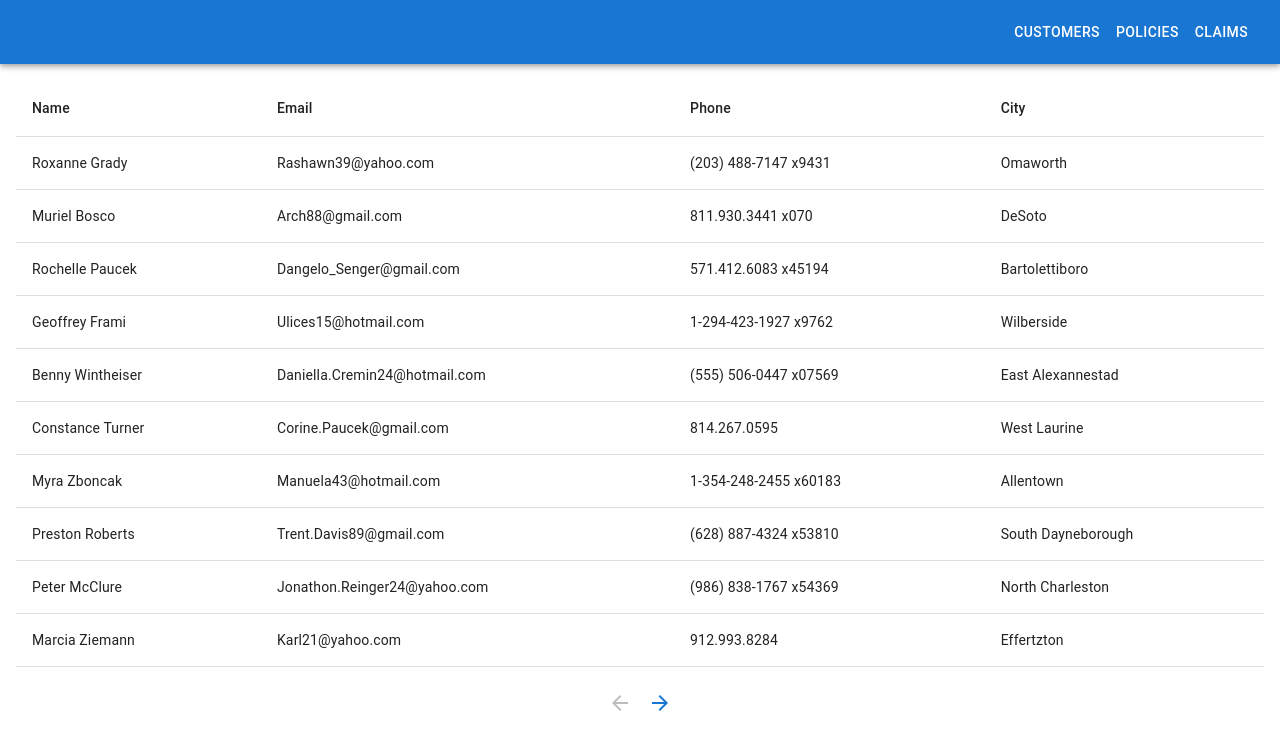
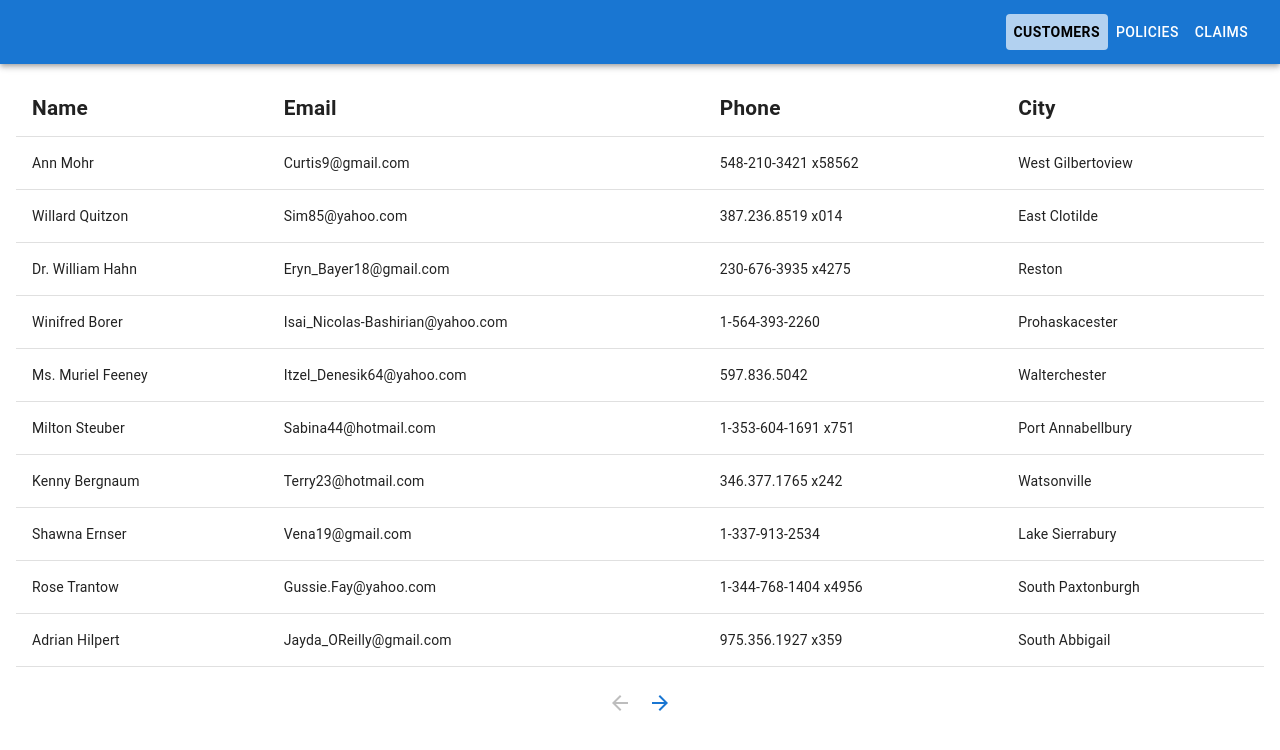
Before and after one commit to Indraja9090/IndrajaBrishRepo, a React (Create React App) app: page /customers in a window 1280 px wide. Shown: the top 750 px of the page. Built offline with nearby package versions, Linux system fonts and the light colour scheme; data requests are answered from the project's data file.

Commit message:
Modified the Nav bar stying.

```diff
--- a/db.json
+++ b/db.json
@@ -1,306 +1,306 @@
 {
   "customers": [
     {
-      "id": "447135a9-c32e-4da7-b4c8-204d5a9449bd",
-      "name": "Roxanne Grady",
-      "email": "Rashawn39@yahoo.com",
-      "phone": "(203) 488-7147 x9431",
-      "address": "Omaworth"
+      "id": "ce1d1e3e-f634-4611-872f-cd89f077f98b",
+      "name": "Ann Mohr",
+      "email": "Curtis9@gmail.com",
+      "phone": "548-210-3421 x58562",
+      "address": "West Gilbertoview"
     },
     {
-      "id": "491d4a2e-f264-4065-b14d-cd2ede809cb3",
-      "name": "Muriel Bosco",
-      "email": "Arch88@gmail.com",
-      "phone": "811.930.3441 x070",
-      "address": "DeSoto"
+      "id": "6ce34d05-05dc-40af-aa2c-7d500f631bb8",
+      "name": "Willard Quitzon",
+      "email": "Sim85@yahoo.com",
+      "phone": "387.236.8519 x014",
+      "address": "East Clotilde"
     },
     {
-      "id": "97482c98-0e8e-4dc1-a306-0fd54000cd9c",
-      "name": "Rochelle Paucek",
-      "email": "Dangelo_Senger@gmail.com",
-      "phone": "571.412.6083 x45194",
-      "address": "Bartolettiboro"
+      "id": "47507f6f-8525-401f-aedd-1839aa1f1fb7",
+      "name": "Dr. William Hahn",
+      "email": "Eryn_Bayer18@gmail.com",
+      "phone": "230-676-3935 x4275",
+      "address": "Reston"
     },
     {
-      "id": "588b1ed7-8672-4567-96ac-33e22981eb34",
-      "name": "Geoffrey Frami",
-      "email": "Ulices15@hotmail.com",
-      "phone": "1-294-423-1927 x9762",
-      "address": "Wilberside"
+      "id": "26a26673-416f-45ef-8ecd-52f19695945b",
+      "name": "Winifred Borer",
+      "email": "Isai_Nicolas-Bashirian@yahoo.com",
+      "phone": "1-564-393-2260",
+      "address": "Prohaskacester"
     },
     {
-      "id": "5bd9e2c1-d4cd-4a2e-9dd1-68a98e05ef59",
-      "name": "Benny Wintheiser",
-      "email": "Daniella.Cremin24@hotmail.com",
-      "phone": "(555) 506-0447 x07569",
-      "address": "East Alexannestad"
+      "id": "0577a2e5-7d6f-4f4d-8b6c-69f69a3c3bef",
+      "name": "Ms. Muriel Feeney",
+      "email": "Itzel_Denesik64@yahoo.com",
+      "phone": "597.836.5042",
+      "address": "Walterchester"
     },
     {
-      "id": "78b947d9-c8cf-40a0-b04e-bb24f32c2f2f",
-      "name": "Constance Turner",
-      "email": "Corine.Paucek@gmail.com",
-      "phone": "814.267.0595",
-      "address": "West Laurine"
+      "id": "1cd4fa85-4d97-4f9d-ab6a-a50ddb22dfe4",
+      "name": "Milton Steuber",
+      "email": "Sabina44@hotmail.com",
+      "phone": "1-353-604-1691 x751",
+      "address": "Port Annabellbury"
     },
     {
-      "id": "88fb34a2-d0d3-4289-8548-3b80e1af7654",
-      "name": "Myra Zboncak",
-      "email": "Manuela43@hotmail.com",
-      "phone": "1-354-248-2455 x60183",
-      "address": "Allentown"
+      "id": "648454ff-ecb9-480f-b6ca-a3ffeb9fba37",
+      "name": "Kenny Bergnaum",
+      "email": "Terry23@hotmail.com",
+      "phone": "346.377.1765 x242",
+      "address": "Watsonville"
     },
     {
-      "id": "60b2f3d6-e33d-447c-8738-98cc319951d2",
-      "name": "Preston Roberts",
-      "email": "Trent.Davis89@gmail.com",
-      "phone": "(628) 887-4324 x53810",
-      "address": "South Dayneborough"
+      "id": "21c29270-5e2b-4b1d-832e-e6c225246418",
+      "name": "Shawna Ernser",
+      "email": "Vena19@gmail.com",
+      "phone": "1-337-913-2534",
+      "address": "Lake Sierrabury"
     },
     {
-      "id": "ae0c313d-ccaa-49fc-8ef0-7adb89b5f4a1",
-      "name": "Peter McClure",
-      "email": "Jonathon.Reinger24@yahoo.com",
-      "phone": "(986) 838-1767 x54369",
-      "address": "North Charleston"
+      "id": "7844e3b1-8155-4f88-bd3c-a86031a80297",
+      "name": "Rose Trantow",
+      "email": "Gussie.Fay@yahoo.com",
+      "phone": "1-344-768-1404 x4956",
+      "address": "South Paxtonburgh"
     },
     {
-      "id": "76bee50e-662e-45e0-af0c-8f552c9e258b",
-      "name": "Marcia Ziemann",
-      "email": "Karl21@yahoo.com",
-      "phone": "912.993.8284",
-      "address": "Effertzton"
+      "id": "99b0d39d-c7df-4130-a31d-a2e1fc696868",
+      "name": "Adrian Hilpert",
+      "email": "Jayda_OReilly@gmail.com",
+      "phone": "975.356.1927 x359",
+      "address": "South Abbigail"
     },
     {
-      "id": "f2d4dea8-e06d-469a-b1c1-73c515eb9d38",
-      "name": "Nancy Cummerata",
-      "email": "Sophie.Lindgren@gmail.com",
-      "phone": "1-553-759-2191 x634",
-      "address": "New Eriberto"
+      "id": "03ef5862-a25e-4a72-b530-25f9bfda4225",
+      "name": "Ms. Nancy Lang",
+      "email": "Jayson69@gmail.com",
+      "phone": "306-484-3524 x26834",
+      "address": "Rubyemouth"
     },
     {
-      "id": "19a2f8f3-dfdf-4a4a-9938-181dc5b70128",
-      "name": "Sherry Mante",
-      "email": "Johnathon_Schamberger@yahoo.com",
-      "phone": "(850) 645-5614 x21858",
-      "address": "South Devenboro"
+      "id": "13162429-eb68-4420-a367-a74e7218ced5",
+      "name": "Brian Lakin-Schneider",
+      "email": "Lowell.Osinski41@gmail.com",
+      "phone": "742-455-9080",
+      "address": "South Rossie"
     },
     {
-      "id": "0e689dde-6255-491d-a984-de693e72ba6f",
-      "name": "Rex Heidenreich",
-      "email": "Edwardo14@gmail.com",
-      "phone": "(475) 345-2083",
-      "address": "Lake Susana"
+      "id": "92222e93-f943-4980-b046-e6e0b852a717",
+      "name": "Lance Thiel MD",
+      "email": "Kamren36@gmail.com",
+      "phone": "884-533-3344",
+      "address": "Port Shakira"
     },
     {
-      "id": "5fc7d321-94d6-45bf-b55b-bbcb7f14881c",
-      "name": "Leslie Cassin",
-      "email": "Piper_Moen64@gmail.com",
-      "phone": "381-883-8163 x4925",
-      "address": "Battle Creek"
+      "id": "46ef28c0-a6f6-413f-8b4f-0836a4f8990c",
+      "name": "Jay Stark",
+      "email": "Adriel_Kozey87@gmail.com",
+      "phone": "(760) 420-8473",
+      "address": "Kileyfield"
     },
     {
-      "id": "c663656a-e5c0-4eb9-b418-c669ff41b39c",
-      "name": "Abraham Langosh",
-      "email": "Logan.Schaden@hotmail.com",
-      "phone": "908-933-3603 x99848",
-      "address": "Columbus"
+      "id": "1a2df9c3-82a1-4c10-bc8f-7a71756eec1c",
+      "name": "Jake Von-Russel Jr.",
+      "email": "Chasity_Lehner@yahoo.com",
+      "phone": "569.990.3389",
+      "address": "North Lafayette"
     },
     {
-      "id": "1bdd30fd-be8d-43f5-a123-f1da98634220",
-      "name": "Kyle Schuppe",
-      "email": "Giovanna_Kertzmann26@yahoo.com",
-      "phone": "(267) 750-7119 x75154",
-      "address": "South Tracey"
+      "id": "82d83a5d-9dc0-4e9e-989d-c4e7d994a4b6",
+      "name": "Carlton Jenkins",
+      "email": "Alessia12@yahoo.com",
+      "phone": "1-904-761-7132 x605",
+      "address": "Port Milton"
     },
     {
-      "id": "db67adae-b902-4491-8170-5ef9cd9d73ad",
-      "name": "Dominick Becker",
-      "email": "Monty.Friesen97@yahoo.com",
-      "phone": "810.982.6629 x1628",
-      "address": "Parker"
+      "id": "1f5cbf8f-deb5-450d-a1bd-d891b5b377ec",
+      "name": "Kay Jast",
+      "email": "Lucious88@hotmail.com",
+      "phone": "1-875-766-0315 x7727",
+      "address": "Littletown"
     },
     {
-      "id": "9a9447d2-ad50-442d-90a2-93cd863856ec",
-      "name": "Mr. Dustin Krajcik",
-      "email": "Keshaun.Cummings31@hotmail.com",
-      "phone": "(340) 721-3927 x944",
-      "address": "Fort Myers"
+      "id": "0d532a68-a8d7-4e26-9adf-61e5fa5b6791",
+      "name": "Priscilla Kunde",
+      "email": "Bernice.Metz41@yahoo.com",
+      "phone": "(274) 335-1168 x6582",
+      "address": "East Ezra"
     },
     {
-      "id": "2f06e756-d0d4-43fd-a97d-8b8448aa375b",
-      "name": "Mr. Bryant Hermann",
-      "email": "Jarvis_Hauck31@gmail.com",
-      "phone": "586-411-9467 x07000",
-      "address": "Hackettfield"
+      "id": "e3418891-3ae3-4529-a1f7-cc8bfd5025a0",
+      "name": "Lela Harber",
+      "email": "Murray41@hotmail.com",
+      "phone": "456.796.6729",
+      "address": "Rosestad"
     },
     {
-      "id": "6aff3de5-f3cb-4464-aca4-2891b712d681",
-      "name": "Josefina Green",
-      "email": "Wilfredo67@gmail.com",
-      "phone": "1-559-950-4361 x963",
-      "address": "East Vaughncester"
+      "id": "4cc7f58b-0002-49f4-a15b-ab8466671982",
+      "name": "Marilyn Deckow",
+      "email": "Roel24@hotmail.com",
+      "phone": "(553) 585-3942 x60048",
+      "address": "Robelborough"
     }
   ],
   "policies": [
     {
-      "id": "f9220009-7920-44ef-9e98-3410f8f94305",
-      "policyNumber": "96448668",
+      "id": "61825bad-7cf4-4f6f-a6ce-21367faaebe4",
+      "policyNumber": "20689019",
       "type": "Life",
-      "premium": "358.09",
-      "startDate": "2024-12-20",
-      "endDate": "2026-04-26"
+      "premium": "761.02",
+      "startDate": "2024-07-29",
+      "endDate": "2026-06-06"
     },
     {
-      "id": "b014408b-782e-43e5-b97f-e2f90c4331fa",
-      "policyNumber": "13937950",
-      "type": "Health",
-      "premium": "658.84",
-      "startDate": "2024-12-04",
-      "endDate": "2025-07-08"
+      "id": "c065d30c-a8a8-4e47-9452-fd9826a03fbf",
+      "policyNumber": "01301400",
+      "type": "Life",
+      "premium": "475.29",
+      "startDate": "2024-10-02",
+      "endDate": "2025-11-17"
     },
     {
-      "id": "13486d8f-76a1-4384-9211-cadfb5e6cf6c",
-      "policyNumber": "31133495",
-      "type": "Health",
-      "premium": "600.87",
-      "startDate": "2024-11-05",
-      "endDate": "2025-07-31"
+      "id": "d46c2ec4-92fb-4875-b7e8-9b252422c15b",
+      "policyNumber": "12884239",
+      "type": "Vehicle",
+      "premium": "669.68",
+      "startDate": "2024-11-09",
+      "endDate": "2025-12-18"
     },
     {
-      "id": "588c0ef3-d87b-49e9-9df6-28ddffd2e4b2",
-      "policyNumber": "03030518",
-      "type": "Health",
-      "premium": "590.24",
-      "startDate": "2024-06-30",
-      "endDate": "2026-03-03"
+      "id": "1d2171ae-e5a1-42b2-9bcb-8b3dc3d43bb8",
+      "policyNumber": "59553187",
+      "type": "Vehicle",
+      "premium": "156.67",
+      "startDate": "2025-01-23",
+      "endDate": "2026-06-09"
     },
     {
-      "id": "e87c961f-6da6-418f-ab6e-1e0d6f0dcae5",
-      "policyNumber": "26695368",
-      "type": "Life",
-      "premium": "930.50",
-      "startDate": "2025-05-13",
-      "endDate": "2025-08-07"
+      "id": "e4df80c1-3ef0-41d3-b2f1-ec0e37d5ebce",
+      "policyNumber": "72731601",
+      "type": "Health",
+      "premium": "906.27",
+      "startDate": "2024-07-27",
+      "endDate": "2026-03-30"
     },
     {
-      "id": "dda8236b-8351-499e-a9b0-00a0287e299f",
-      "policyNumber": "34827597",
-      "type": "Vehicle",
-      "premium": "291.06",
-      "startDate": "2025-04-09",
-      "endDate": "2026-04-20"
+      "id": "32ee8382-923b-48df-9394-39802d9c2dfd",
+      "policyNumber": "76874631",
+      "type": "Health",
+      "premium": "162.27",
+      "startDate": "2024-08-07",
+      "endDate": "2026-01-06"
     },
     {
-      "id": "40e86aae-e8a0-40bf-ab0d-19684dc3ab6f",
-      "policyNumber": "42152562",
-      "type": "Life",
-      "premium": "746.47",
-      "startDate": "2024-09-25",
-      "endDate": "2026-05-21"
+      "id": "90c6a0c5-eb8a-45a2-925f-e659a8cf20f8",
+      "policyNumber": "85997292",
+      "type": "Vehicle",
+      "premium": "893.68",
+      "startDate": "2024-06-20",
+      "endDate": "2026-03-27"
     },
     {
-      "id": "557dade7-6644-423c-8a87-5ffdaa143367",
-      "policyNumber": "64532748",
-      "type": "Life",
-      "premium": "344.02",
-      "startDate": "2025-05-04",
-      "endDate": "2026-05-06"
+      "id": "551f8af2-42d6-4b24-b842-c3e93a530890",
+      "policyNumber": "25005855",
+      "type": "Health",
+      "premium": "591.33",
+      "startDate": "2024-07-16",
+      "endDate": "2025-11-15"
     },
     {
-      "id": "39829f7a-f345-4d16-850b-33e9a539b69f",
-      "policyNumber": "93435591",
-      "type": "Life",
-      "premium": "51.12",
-      "startDate": "2024-08-23",
-      "endDate": "2025-11-10"
+      "id": "b29ed102-8bf3-4b3f-a729-d962b98b5d09",
+      "policyNumber": "39536285",
+      "type": "Vehicle",
+      "premium": "743.53",
+      "startDate": "2024-10-27",
+      "endDate": "2026-04-09"
     },
     {
-      "id": "bc58624b-4824-48f5-ad32-15fb384ca2f0",
-      "policyNumber": "27291096",
-      "type": "Health",
-      "premium": "126.15",
-      "startDate": "2024-12-22",
-      "endDate": "2026-05-01"
+      "id": "cc26472d-ab33-44e3-806f-05f23a9ebc00",
+      "policyNumber": "82279653",
+      "type": "Life",
+      "premium": "751.99",
+      "startDate": "2024-12-16",
+      "endDate": "2026-03-17"
     },
     {
-      "id": "23f7458f-a30e-47c6-bcde-2652fb23b148",
-      "policyNumber": "33474983",
+      "id": "af47baea-e91d-4581-aae1-8dde2a321407",
+      "policyNumber": "49387025",
       "type": "Vehicle",
-      "premium": "169.42",
-      "startDate": "2025-03-06",
-      "endDate": "2025-11-22"
+      "premium": "315.58",
+      "startDate": "2025-05-30",
+      "endDate": "2025-11-08"
     },
     {
-      "id": "1752d432-3ad8-4d20-bdc9-902a5ab1391b",
-      "policyNumber": "05029752",
-      "type": "Vehicle",
-      "premium": "197.33",
-      "startDate": "2025-05-06",
-      "endDate": "2025-09-17"
+      "id": "9b92d691-9e85-403c-8a9d-33adc297993b",
+      "policyNumber": "18964552",
+      "type": "Health",
+      "premium": "152.58",
+      "startDate": "2025-04-13",
+      "endDate": "2026-04-03"
     },
     {
-      "id": "b0f442ce-7b32-402d-bb99-12e8b8b677d1",
-      "policyNumber": "40032728",
+      "id": "c897b340-8131-404a-a56d-8e80430f97e8",
+      "policyNumber": "04914795",
       "type": "Health",
-      "premium": "968.98",
-      "startDate": "2025-03-15",
-      "endDate": "2025-09-02"
+      "premium": "834.15",
+      "startDate": "2024-07-20",
+      "endDate": "2025-07-27"
     },
     {
-      "id": "ed8a8bf4-647e-4c39-bb86-96f7824868d5",
-      "policyNumber": "42836486",
-      "type": "Health",
-      "premium": "958.15",
-      "startDate": "2024-10-17",
-      "endDate": "2025-09-25"
+      "id": "69689008-6c54-4df2-8f75-aaf80bb5d488",
+      "policyNumber": "39161715",
+      "type": "Life",
+      "premium": "113.54",
+      "startDate": "2025-03-28",
+      "endDate": "2025-09-27"
     },
     {
-      "id": "1dcfbb53-f5c1-4911-a536-ad41488b7f1f",
-      "policyNumber": "71723277",
-      "type": "Vehicle",
-      "premium": "856.70",
-      "startDate": "2024-08-25",
-      "endDate": "2025-11-09"
+      "id": "16512c1a-1c63-4211-aaf3-fa9c1baf18f6",
+      "policyNumber": "50922507",
+      "type": "Life",
+      "premium": "773.22",
+      "startDate": "2024-07-27",
+      "endDate": "2026-03-16"
     },
     {
-      "id": "6798cd68-6f0e-4945-9a08-4f7d3fdf1227",
-      "policyNumber": "80533938",
-      "type": "Health",
-      "premium": "418.10",
-      "startDate": "2024-11-21",
-      "endDate": "2025-11-04"
+      "id": "6b081de1-8d0b-4c02-b3e6-5db1ba352795",
+      "policyNumber": "54885212",
+      "type": "Life",
+      "premium": "672.87",
+      "startDate": "2024-11-10",
+      "endDate": "2025-12-19"
     },
     {
-      "id": "3ed1454e-49fb-4f89-bf80-30f52d85dd99",
-      "policyNumber": "94436039",
+      "id": "3e02b637-8eea-4913-a792-263fa3c36d1f",
+      "policyNumber": "24556239",
       "type": "Health",
-      "premium": "296.25",
-      "startDate": "2025-03-02",
-      "endDate": "2026-03-31"
+      "premium": "222.26",
+      "startDate": "2024-10-24",
+      "endDate": "2026-05-18"
     },
     {
-      "id": "c6a5bad6-57f8-417c-827b-d388be43c96c",
-      "policyNumber": "43743174",
-      "type": "Vehicle",
-      "premium": "511.89",
-      "startDate": "2024-11-20",
-      "endDate": "2026-05-21"
+      "id": "f5745934-b380-4507-ad9c-cd378ba4d05c",
+      "policyNumber": "62307101",
+      "type": "Health",
+      "premium": "247.28",
+      "startDate": "2024-08-28",
+      "endDate": "2026-02-22"
     },
     {
-      "id": "c66f585c-75a7-470f-b070-401eef76661b",
-      "policyNumber": "63766208",
-      "type": "Vehicle",
-      "premium": "924.84",
-      "startDate": "2025-04-03",
-      "endDate": "2025-10-21"
+      "id": "ac873ac6-a25a-4a56-b4a2-090cceb77d72",
+      "policyNumber": "50527965",
+      "type": "Health",
+      "premium": "761.86",
+      "startDate": "2024-11-14",
+      "endDate": "2025-08-31"
     },
     {
-      "id": "02d7e960-4c7c-40b9-8616-0b32f9b34e47",
-      "policyNumber": "11820704",
-      "type": "Life",
-      "premium": "554.47",
-      "startDate": "2024-11-21",
-      "endDate": "2025-07-11"
+      "id": "7837f540-6665-41f9-8043-0430ab2361fc",
+      "policyNumber": "08699790",
+      "type": "Health",
+      "premium": "638.64",
+      "startDate": "2024-10-02",
+      "endDate": "2025-12-07"
     }
   ],
   "claims": [
--- a/src/App.js
+++ b/src/App.js
@@ -36,15 +36,27 @@ import Customers from './components/customers';
 import Policies from './components/policies';
 import Claims from './components/claims';
 
+const activeStyle = {
+  backgroundColor: '#ffffffaa',
+  fontWeight: 'bold',
+  color: 'black'
+};
+
 function App() {
   return (
     <Router>
       <AppBar position="static">
         <Toolbar>
           <Box sx={{ flexGrow: 1 }}></Box>
-          <Button component={NavLink} to="/customers" color="inherit">Customers</Button>
-          <Button component={NavLink} to="/policies" color="inherit">Policies</Button>
-          <Button component={NavLink} to="/claims" color="inherit">Claims</Button>
+          <Button component={NavLink} to="/customers"
+                  color="inherit"
+                  style={({ isActive }) => (isActive ? activeStyle : undefined)}>Customers</Button>
+          <Button component={NavLink} to="/policies"
+                  color="inherit"
+                  style={({ isActive }) => (isActive ? activeStyle : undefined)}>Policies</Button>
+          <Button component={NavLink} to="/claims"
+                  color="inherit"
+                  style={({ isActive }) => (isActive ? activeStyle : undefined)}>Claims</Button>
         </Toolbar>
       </AppBar>
       <Box p={2}>
--- a/src/components/customers.js
+++ b/src/components/customers.js
@@ -127,10 +127,10 @@ const Customers = () => {
           <Table>
             <TableHead>
               <TableRow>
-                <TableCell>Name</TableCell>
-                <TableCell>Email</TableCell>
-                <TableCell>Phone</TableCell>
-                <TableCell>City</TableCell>
+                <TableCell sx={{ fontWeight: 'bold', fontSize: '1.3rem' }}>Name</TableCell>
+                <TableCell sx={{ fontWeight: 'bold', fontSize: '1.3rem' }}>Email</TableCell>
+                <TableCell sx={{ fontWeight: 'bold', fontSize: '1.3rem' }}>Phone</TableCell>
+                <TableCell sx={{ fontWeight: 'bold', fontSize: '1.3rem' }}>City</TableCell>
               </TableRow>
             </TableHead>
             <TableBody>
```
